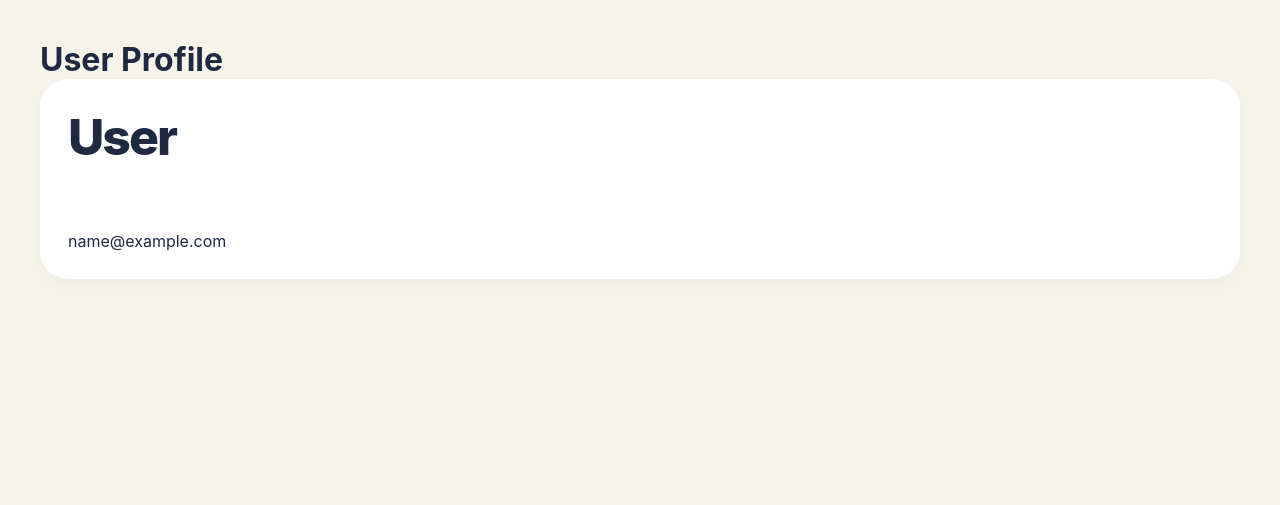
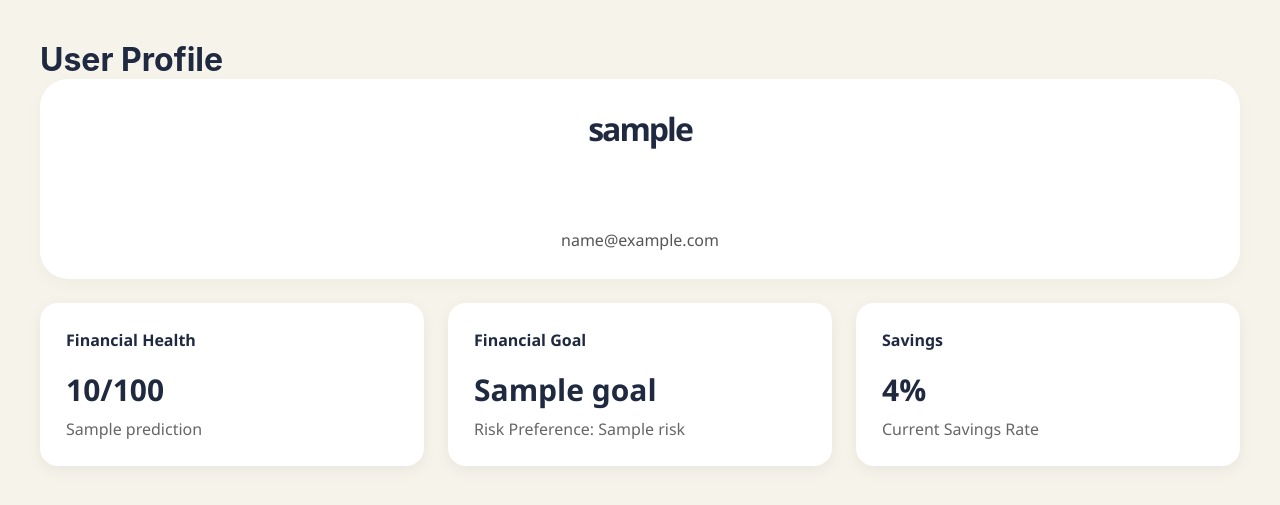
Before and after one commit to cha1tanya16/FinAdvisor, a Flask app: template templates/profile.html in a window 1280 px wide. Shown: the top 505 px of the page. Run offline with Flask 3, Linux system fonts and the light colour scheme; the template is opened without the code that fills it: most values are stand-ins (such as "Sample title", 1, 10 or a date in 2020); parts of the project's set-up code (start-up, migrations or seed data) failed here and were passed over.

Commit message:
feat: stabilize financial recommendation system

```diff
--- a/app.py
+++ b/app.py
@@ -7,6 +7,7 @@ from flask import send_from_directory
 import sqlite3
 from werkzeug.security import generate_password_hash
 from werkzeug.security import check_password_hash
+import json
 import os
 from dotenv import load_dotenv
 
@@ -41,6 +42,7 @@ print("All Models Loaded Successfully!")
 
 @app.route("/", methods=["GET", "POST"])
 def home():
+    global latest_user_data
       # Only logged in users can access dashboard
     if "user_id" not in session:
         return redirect("/login")
@@ -48,6 +50,7 @@ def home():
     username = session.get("username", "User")
 
     prediction = None
+    confidence = None
     recommendation = None
     tip = None
 
@@ -62,6 +65,7 @@ def home():
 
     goal = None
     risk = None
+    original_risk = None
 
     chart_income = 0
     chart_expenses = 0
@@ -262,11 +266,7 @@ def home():
                 expenses,
                 savings,
                 goal_encoded,
-                risk_encoded,
-                savings_rate,
-                expense_ratio,
-                emergency_fund_coverage,
-                health_score
+                risk_encoded
             ]],
             columns=[
                 "Age",
@@ -274,11 +274,7 @@ def home():
                 "Expenses",
                 "Savings",
                 "Goal",
-                "Risk",
-                "Savings_Rate",
-                "Expense_Ratio",
-                "Emergency_Fund_Coverage",
-                "Health_Score"
+                "Risk"
             ]
         )
 
@@ -289,6 +285,11 @@ def home():
         result = model.predict(input_data)
 
         prediction = category_encoder.inverse_transform(result)[0]
+
+        probabilities = model.predict_proba(input_data)[0]
+        confidence = round(max(probabilities) * 100, 2)
+        latest_user_data["prediction"] = prediction
+        latest_user_data["confidence"] = confidence
 
         # ==========================
         # GOAL-SPECIFIC RECOMMENDATIONS
@@ -368,9 +369,7 @@ def home():
         chart_savings = savings
 
         risk = original_risk
-        global latest_user_data
-
-        latest_user_data = {
+    latest_user_data = {
 
     "income": income,
     "expenses": expenses,
@@ -382,17 +381,19 @@ def home():
     "health_score": health_score,
 
     "prediction": prediction,
-
+    "confidence": confidence,
     "savings_rate": round(
-        savings_rate * 100,
-        2
-    ),
+       (savings_rate * 100) if savings_rate is not None else 0,
+       2
+),
 
     "emergency_fund": round(
-        emergency_fund_coverage,
-        2
-    )
+      emergency_fund_coverage if emergency_fund_coverage is not None else 0,
+      2
+)
+
 }
+    session["financial_profile"] = latest_user_data
 
     return render_template(
 
@@ -464,6 +465,8 @@ def ask_ai():
 
     question_lower = question.lower()
 
+    prediction = latest_user_data.get("prediction", "Unknown")
+    confidence = latest_user_data.get("confidence", 0)
     try:
 
         # ====================================
@@ -528,6 +531,7 @@ Provide a concise financial analysis.
 
 Format EXACTLY:
 
+🤖 ML Prediction: {prediction} | Confidence: {confidence}%
 📊 Score: X/100 (Category)
 
 ⚠ Main Problems
@@ -560,6 +564,12 @@ You are an AI Financial Advisor.
 User Financial Data:
 {latest_user_data}
 
+ML Model Prediction:
+{prediction}
+
+ML Model Confidence:
+{confidence}%
+
 User Question:
 {question}
 
@@ -582,7 +592,7 @@ Rules:
         })
 
     except Exception as e:
-
+     print("ASK_AI ERROR:", e)
      error_text = str(e)
 
     if "429" in error_text:
@@ -603,22 +613,37 @@ def report():
     if "user_id" not in session:
         return redirect("/login")
 
+    with open("models/model_metrics.json", "r") as file:
+        metrics = json.load(file)
+
+    model_accuracy = round(metrics["accuracy"] * 100, 1)
+
     return render_template(
         "report.html",
         username=session.get("username"),
-        email=session.get("email")
+        email=session.get("email"),
+        model_accuracy=model_accuracy,
+        dataset_records=5000,
+        features_used=6,
+        classes_count=4
     )
-
 @app.route("/profile")
 def profile():
 
     if "user_id" not in session:
         return redirect("/login")
 
+    financial_data = session.get("financial_profile", {})
+
     return render_template(
         "profile.html",
         username=session.get("username"),
-        email=session.get("email")
+        email=session.get("email"),
+        health_score=financial_data.get("health_score", 0),
+        prediction=financial_data.get("prediction", "Not analyzed"),
+        goal=financial_data.get("goal", "Not set"),
+        risk=financial_data.get("risk", "Not set"),
+        savings_rate=financial_data.get("savings_rate", 0)
     )
 
 @app.route('/eda_results/<path:filename>')
--- a/templates/profile.html
+++ b/templates/profile.html
@@ -7,6 +7,63 @@
 <link rel="stylesheet"
 href="{{ url_for('static', filename='style.css') }}">
 
+<style>
+.profile-header {
+    margin-bottom: 24px;
+}
+
+.profile-header h2 {
+    font-size: 32px;
+    margin: 0 0 8px 0;
+    font-family: "Segoe UI", Arial, sans-serif;
+}
+
+.profile-header p {
+    margin: 0;
+    color: #555;
+    font-family: "Segoe UI", Arial, sans-serif;
+}
+
+.profile-cards {
+    display: grid;
+    grid-template-columns: repeat(3, 1fr);
+    gap: 24px;
+    margin-top: 24px;
+}
+
+.profile-card {
+    background: white;
+    border-radius: 18px;
+    padding: 26px;
+    box-shadow: 0 4px 15px rgba(0,0,0,0.06);
+    min-height: 120px;
+}
+
+.profile-card h3 {
+    margin: 0 0 18px 0;
+    font-size: 16px;
+    font-family: "Segoe UI", Arial, sans-serif;
+}
+
+.profile-card h2 {
+    margin: 0 0 8px 0;
+    font-size: 30px;
+    font-family: "Segoe UI", Arial, sans-serif;
+}
+
+.profile-card p {
+    margin: 0;
+    color: #666;
+    font-family: "Segoe UI", Arial, sans-serif;
+}
+
+@media (max-width: 800px) {
+    .profile-cards {
+        grid-template-columns: 1fr;
+    }
+}
+</style>
+
 </head>
 
 <body>
@@ -15,30 +72,52 @@ href="{{ url_for('static', filename='style.css') }}">
 
 <h1>User Profile</h1>
 
-<div class="stat-card">
+<div class="stat-card profile-header">
 
-<h2 id="profileNamePage">
-{{ username }}
-</h2>
+<h2>{{ username }}</h2>
 
-<p>
-{{ email }}
-</p>
+<p>{{ email }}</p>
+
+</div>
+
+
+<div class="profile-cards">
+
+<div class="profile-card">
+
+<h3>Financial Health</h3>
+
+<h2>{{ health_score }}/100</h2>
+
+<p>{{ prediction }}</p>
+
+</div>
+
+
+<div class="profile-card">
+
+<h3>Financial Goal</h3>
+
+<h2>{{ goal }}</h2>
+
+<p>Risk Preference: {{ risk }}</p>
+
+</div>
+
+
+<div class="profile-card">
+
+<h3>Savings</h3>
+
+<h2>{{ savings_rate }}%</h2>
+
+<p>Current Savings Rate</p>
 
 </div>
 
 </div>
 
-<script>
-
-document.getElementById(
-"profileNamePage"
-).innerText =
-localStorage.getItem(
-"username"
-) || "User";
-
-</script>
+</div>
 
 </body>
 </html>
```
Also changed, not shown: models/feature_importance.csv (added, +7 -0 lines), models/model_metrics.json (added, +7 -0 lines), models/train_model.py (+179 -16 lines), templates/report.html (+5 -5 lines), 5 other files.
